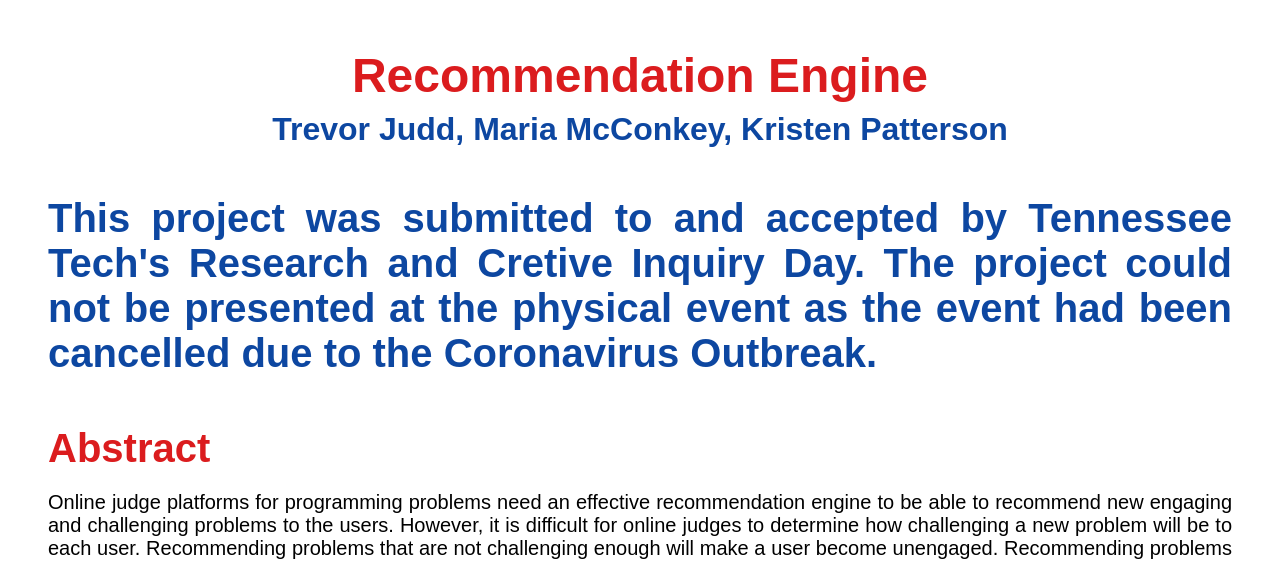
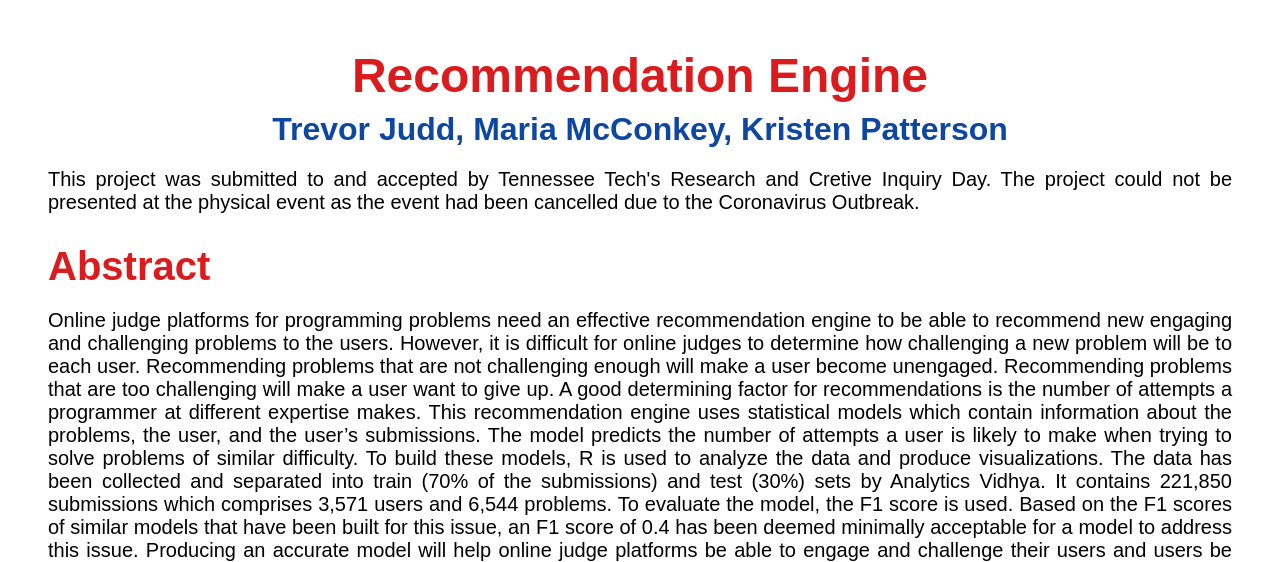
Before and after one commit to maliya241/recommendation-engine-website, a plain HTML site: page index.html in a window 1280 px wide. Shown: the top 562 px of the page. Drawn offline with Linux system fonts and the light colour scheme.

Commit message:
Update index.html

```diff
--- a/index.html
+++ b/index.html
@@ -7,7 +7,7 @@
 	</head>
 	<body>
 		<h1 id="title">Recommendation Engine</h1>
-		<h3 id="names">Trevor Judd, Maria McConkey, Kristen Patterson<h3>
+		<h3 id="names">Trevor Judd, Maria McConkey, Kristen Patterson</h3>
 		<p>This project was submitted to and accepted by Tennessee Tech's Research and Cretive Inquiry Day. The project could not be presented at the physical event as the event had been cancelled due to the Coronavirus Outbreak.</p>
 		<h2>Abstract</h2>
 		<p>Online judge platforms for programming problems need an effective recommendation engine to be able to recommend new engaging and challenging problems to the users. However, it is difficult for online judges to determine how challenging a new problem will be to each user. Recommending problems that are not challenging enough will make a user become unengaged. Recommending problems that are too challenging will make a user want to give up. A good determining factor for recommendations is the number of attempts a programmer at different expertise makes. This recommendation engine uses statistical models which contain information about the problems, the user, and the user’s submissions. The model predicts the number of attempts a user is likely to make when trying to solve problems of similar difficulty. To build these models, R is used to analyze the data and produce visualizations. The data has been collected and separated into train (70% of the submissions) and test (30%) sets by Analytics Vidhya. It contains 221,850 submissions which comprises 3,571 users and 6,544 problems. To evaluate the model, the F1 score is used. Based on the F1 scores of similar models that have been built for this issue, an F1 score of 0.4 has been deemed minimally acceptable for a model to address this issue. Producing an accurate model will help online judge platforms be able to engage and challenge their users and users be able to push the boundaries of their skills.</p>
```
